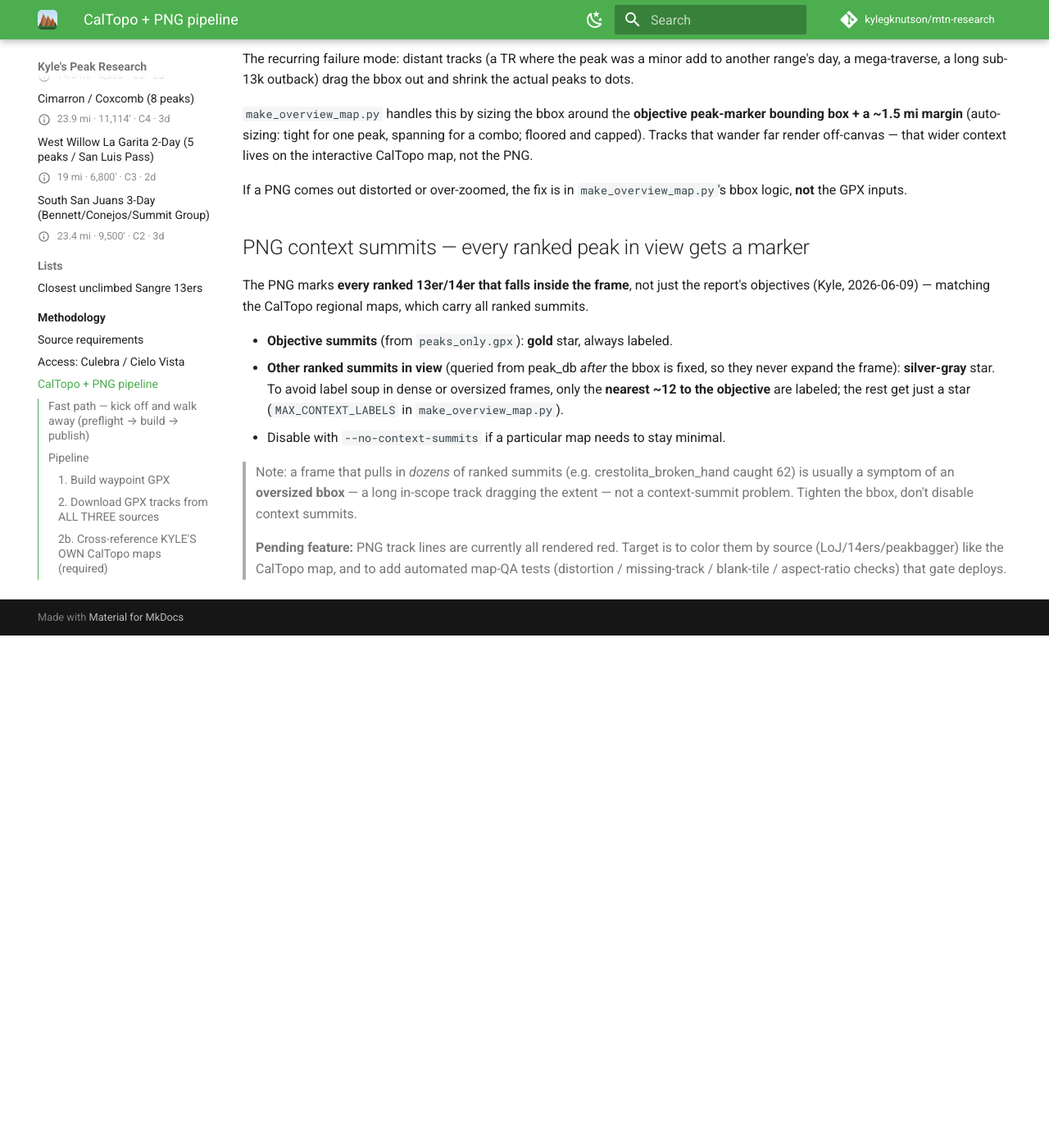
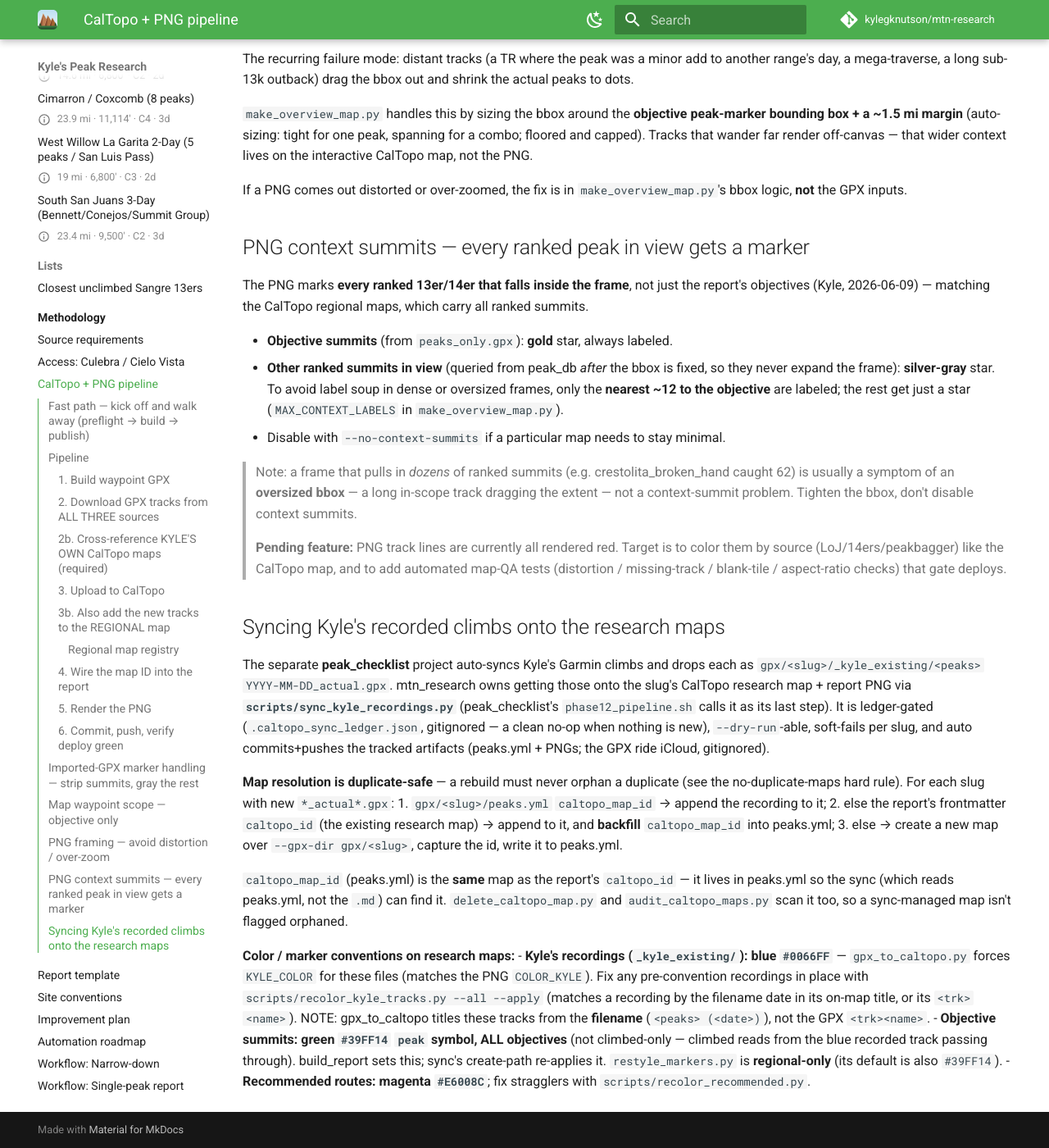
Before and after one commit to kylegknutson/mtn-research, an MkDocs documentation site: the page built from docs/methodology/caltopo-pipeline.md, in a window 1280 px wide and 1400 px high, scrolled down 6808 px. Shown: the whole window at 82% size. Built offline with MkDocs 1.6.1 and Material for MkDocs 9.7.7, drawn with Linux system fonts in a browser that asks for light colours; comment, search, counter and statistics services are not loaded; before the commit the page ends 7583 px from its top, so only the background shows below that.

Commit message:
Document Kyle-recordings sync convention; link west_willow's map
Added the sync_kyle_recordings convention to CLAUDE.md hard rules +
docs/methodology/caltopo-pipeline.md (duplicate-safe map resolution; recordings
blue #0066FF, summits green #39FF14, routes magenta). Linked west_willow_la_garita's
own research map (9PQM9TT) in its frontmatter — it's a trip with one map + two
recommended day routes (both already magenta).

Co-Authored-By: Claude Opus 4.8 <noreply@anthropic.com>

```diff
--- a/docs/methodology/caltopo-pipeline.md
+++ b/docs/methodology/caltopo-pipeline.md
@@ -219,3 +219,36 @@ carry all ranked summits.
 > context summits.
 
 > **Pending feature:** PNG track lines are currently all rendered red. Target is to color them by source (LoJ/14ers/peakbagger) like the CalTopo map, and to add automated map-QA tests (distortion / missing-track / blank-tile / aspect-ratio checks) that gate deploys.
+
+## Syncing Kyle's recorded climbs onto the research maps
+
+The separate **peak_checklist** project auto-syncs Kyle's Garmin climbs and drops each
+as `gpx/<slug>/_kyle_existing/<peaks> YYYY-MM-DD_actual.gpx`. mtn_research owns getting
+those onto the slug's CalTopo research map + report PNG via
+**`scripts/sync_kyle_recordings.py`** (peak_checklist's `phase12_pipeline.sh` calls it
+as its last step). It is ledger-gated (`.caltopo_sync_ledger.json`, gitignored — a clean
+no-op when nothing is new), `--dry-run`-able, soft-fails per slug, and auto commits+pushes
+the tracked artifacts (peaks.yml + PNGs; the GPX ride iCloud, gitignored).
+
+**Map resolution is duplicate-safe** — a rebuild must never orphan a duplicate (see the
+no-duplicate-maps hard rule). For each slug with new `*_actual*.gpx`:
+1. `gpx/<slug>/peaks.yml` `caltopo_map_id` → append the recording to it;
+2. else the report's frontmatter `caltopo_id` (the existing research map) → append to it,
+   and **backfill** `caltopo_map_id` into peaks.yml;
+3. else → create a new map over `--gpx-dir gpx/<slug>`, capture the id, write it to peaks.yml.
+
+`caltopo_map_id` (peaks.yml) is the **same** map as the report's `caltopo_id` — it lives in
+peaks.yml so the sync (which reads peaks.yml, not the `.md`) can find it. `delete_caltopo_map.py`
+and `audit_caltopo_maps.py` scan it too, so a sync-managed map isn't flagged orphaned.
+
+**Color / marker conventions on research maps:**
+- **Kyle's recordings (`_kyle_existing/`): blue `#0066FF`** — `gpx_to_caltopo.py` forces
+  `KYLE_COLOR` for these files (matches the PNG `COLOR_KYLE`). Fix any pre-convention
+  recordings in place with `scripts/recolor_kyle_tracks.py --all --apply` (matches a recording
+  by the filename date in its on-map title, or its `<trk><name>`). NOTE: gpx_to_caltopo titles
+  these tracks from the **filename** (`<peaks> (<date>)`), not the GPX `<trk><name>`.
+- **Objective summits: green `#39FF14` `peak` symbol, ALL objectives** (not climbed-only —
+  climbed reads from the blue recorded track passing through). build_report sets this; sync's
+  create-path re-applies it. `restyle_markers.py` is **regional-only** (its default is also
+  `#39FF14`).
+- **Recommended routes: magenta `#E6008C`**; fix stragglers with `scripts/recolor_recommended.py`.
```
Also changed, not shown: CLAUDE.md (+10 -0 lines), docs/trips/west_willow_la_garita.md (+1 -0 lines).
